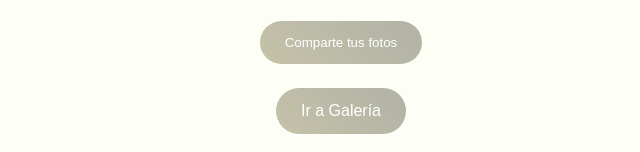
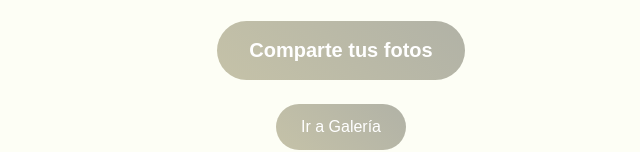
Before and after one commit to hackcrow/boda-Daniela-Jesus, a website: page fiesta.html in a window 1280 px wide. Shown: the part 287-439 px from the top of the page, without its empty margins (299-939 px from the left). Drawn offline with Linux system fonts and the light colour scheme; no server answers.

Commit message:
Update index.css

```diff
--- a/index.css
+++ b/index.css
@@ -35,6 +35,16 @@ body.loaded {
   justify-content: center;
 }
 
+#uploadBtn {
+  font-size: 20px;
+  padding: 18px 32px;
+  font-weight: bold;
+}
+
+#uploadBtn:hover {
+  transform: scale(1.05);
+  transition: 0.2s;
+}
 .btn {
   padding: 14px 25px;
   border-radius: 30px;
```
